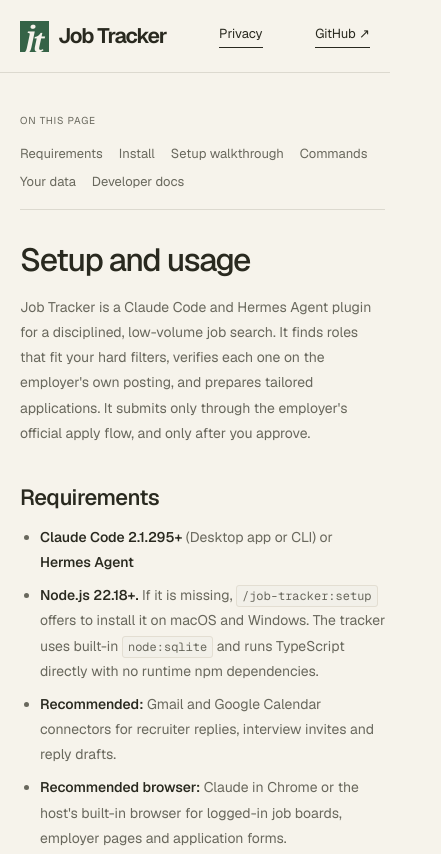
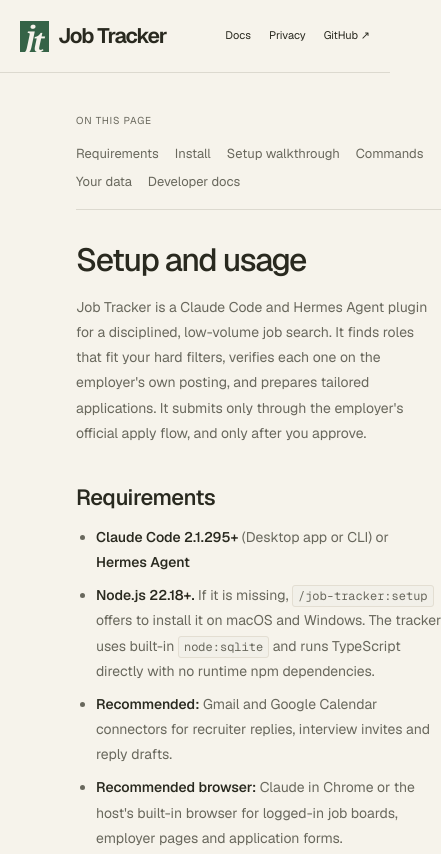
Before and after one commit to adamwardecki/job-hunt-mcp, a browser extension: page site/docs.html in a window 390 px wide. Shown: the top 854 px of the page, 441 px wide, since content can reach past the window. Drawn offline with Linux system fonts and the light colour scheme.

Commit message:
fix: docs layout — move TOC to sidebar, unify nav, fix mobile stacking
- Move TOC out of header and into docs-page grid (after content div),
  so it renders as a sticky right sidebar on desktop
- Replace .docs-toc-desktop/.docs-toc-mobile with single .docs-toc class;
  add order: -1 in mobile query so TOC stacks above content
- Add .header-center class to index.html nav and Docs link, matching
  docs.html nav structure

```diff
--- a/site/assets/style.css
+++ b/site/assets/style.css
@@ -2435,13 +2435,21 @@ mark {
 }
 
 /* Docs */
+.header-center {
+  display: flex;
+  gap: 32px;
+  font-size: 12px;
+}
+.header-center a:hover {
+  color: var(--accent);
+}
 .docs-page {
   display: grid;
   grid-template-columns: 1fr 220px;
   gap: 60px;
-  max-width: 960px;
-  margin: 0 auto;
-  padding: 64px 32px 80px;
+  width: min(1240px, calc(100% - 112px));
+  margin-inline: auto;
+  padding: 64px 0 80px;
 }
 .docs-toc {
   position: sticky;
@@ -2606,6 +2614,7 @@ mark {
     padding: 40px 20px 60px;
   }
   .docs-toc {
+    order: -1;
     position: static;
     margin-bottom: 32px;
     padding-bottom: 16px;
--- a/site/docs.html
+++ b/site/docs.html
@@ -29,27 +29,16 @@
           ><span class="brand-mark" aria-hidden="true">j<span>t</span></span
           >Job Tracker</a
         >
-        <a class="text-link" href="privacy.html">Privacy</a>
-        <a
-          class="text-link"
-          href="https://github.com/adamwardecki/job-tracker-mcp"
-          >GitHub ↗</a
-        >
+        <nav class="header-center" aria-label="Navigation">
+          <a href="docs.html" aria-current="page">Docs</a>
+          <a href="privacy.html">Privacy</a>
+          <a href="https://github.com/adamwardecki/job-tracker-mcp">GitHub ↗</a>
+        </nav>
+
       </div>
     </header>
     <main id="main">
       <div class="docs-page">
-        <nav class="docs-toc" aria-label="Table of contents">
-          <p class="toc-label">On this page</p>
-          <ul>
-            <li><a href="#requirements">Requirements</a></li>
-            <li><a href="#install">Install</a></li>
-            <li><a href="#setup">Setup walkthrough</a></li>
-            <li><a href="#commands">Commands</a></li>
-            <li><a href="#data">Your data</a></li>
-            <li><a href="#dev">Developer docs</a></li>
-          </ul>
-        </nav>
         <div class="docs-content">
           <h1>Setup and usage</h1>
           <p class="docs-lead">
@@ -326,6 +315,17 @@
             </ul>
           </section>
         </div>
+        <nav class="docs-toc" aria-label="Table of contents">
+          <p class="toc-label">On this page</p>
+          <ul>
+            <li><a href="#requirements">Requirements</a></li>
+            <li><a href="#install">Install</a></li>
+            <li><a href="#setup">Setup walkthrough</a></li>
+            <li><a href="#commands">Commands</a></li>
+            <li><a href="#data">Your data</a></li>
+            <li><a href="#dev">Developer docs</a></li>
+          </ul>
+        </nav>
       </div>
     </main>
     <footer class="container site-footer">
```
Also changed, not shown: site/index.html (+2 -1 lines).
